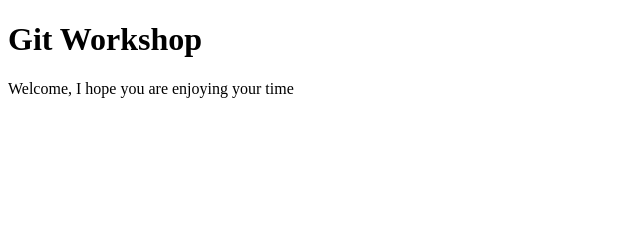
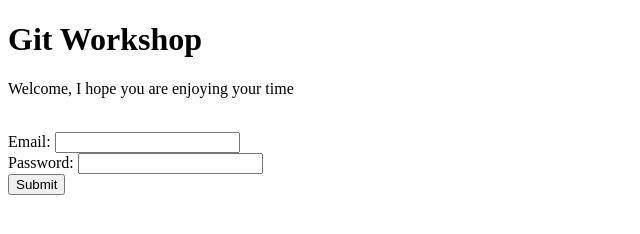
Before and after one commit to shawn-grant/git-workshop, a plain HTML site: page index.html in a window 1280 px wide. Shown: the whole page, without its empty margins (0-640 px from the left). Drawn offline with Linux system fonts and the light colour scheme.

Commit message:
created login form

```diff
--- a/index.html
+++ b/index.html
@@ -8,5 +8,18 @@
 <body>
     <h1>Git Workshop</h1>
     <p>Welcome, I hope you are enjoying your time</p>
+    <br>
+    <form action="">
+        <!-- email -->
+        <label for="email">Email:</label>
+        <input type="email" name="email" id="email" required>
+        <br>
+        <!-- password -->
+        <label for="password">Password:</label>
+        <input type="password" name="password" id="password" required>
+        <br>
+        <!-- submit -->
+        <input type="submit" value="Submit">
+    </form>
 </body>
 </html>
```
